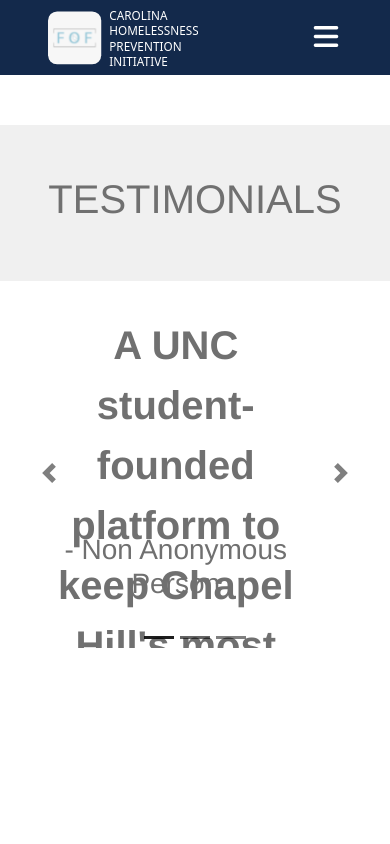
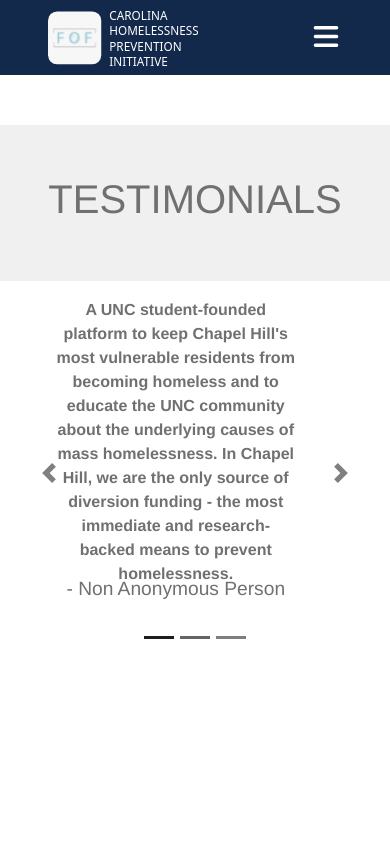
Before and after one commit to web-dev-carolina/CHPI, a React (Create React App) app in the folder chpi-website/: page /Testimonials in a window 390 px wide. Shown: the top 844 px of the page. Built offline with nearby package versions, Linux system fonts and the light colour scheme.

Commit message:
testimonials responsive

```diff
--- a/chpi-website/src/CSS/Homelessness.css
+++ b/chpi-website/src/CSS/Homelessness.css
@@ -35,7 +35,6 @@
 padding-bottom: 10px;
 font-size: 20px;}
 .about-homelessness-content{
-/*padding: 5%;*/
 text-align: left;
 line-height: 1.5rem;
 }
--- a/chpi-website/src/CSS/Testimonials.css
+++ b/chpi-website/src/CSS/Testimonials.css
@@ -11,6 +11,8 @@
     width: 100%;
     padding: 50px 0 0 0;
     text-align: center;
+    margin-left: auto;
+    margin-right: auto;
 }
 
 .title {
@@ -25,7 +27,7 @@
 
 .content {
     font-weight: 700;
-    font-size: 2.5rem;
+    font-size: 1rem;
     margin-top: 0;
     margin-bottom: 0;
     padding: 0 6% 0% 6%;
@@ -39,7 +41,6 @@
 
 .carousel-item {
     height: 350px;
-    padding-top: 5%;
     padding-left: 15%;
     padding-right: 15%;
 }
@@ -50,13 +51,14 @@
 
 .carousel-caption h3 {
     color: #707070;
-
+    font-size: 1.2rem;
 }
 
 .carousel {
     padding-top: 5%;
     padding-bottom: 5%;
 }
+
 
 @media screen and (min-width: 960px){
     .title {
@@ -68,6 +70,10 @@
         padding: 0 20% 10% 20%;
         line-height: 2.2rem;
     }
+
+    .carousel-caption h3 {
+        font-size: 1.8rem;
+    }
 }
 
 @media only screen and (max-width: 320px){
@@ -77,6 +83,10 @@
 
     .content {
         width: 100%;
+        font-size: .9rem;
+    }
+    .carousel-caption h3 {
+        font-size: .9rem;
     }
 
 }
--- a/chpi-website/src/Component/Testimonials.js
+++ b/chpi-website/src/Component/Testimonials.js
@@ -3,7 +3,7 @@ import ReactDOM from 'react-dom';
 import '../CSS/Testimonials.css';
 import Carousel from 'react-bootstrap/Carousel'
 
-function Testimonials(){
+function Testimonials() {
     return (
         <div className="testimonials">
             <div className="wrapper">
```
Also changed, not shown: 1 other file (tests, documents, lock files or other folders). Lines whose indentation alone changed are shown as unchanged.
